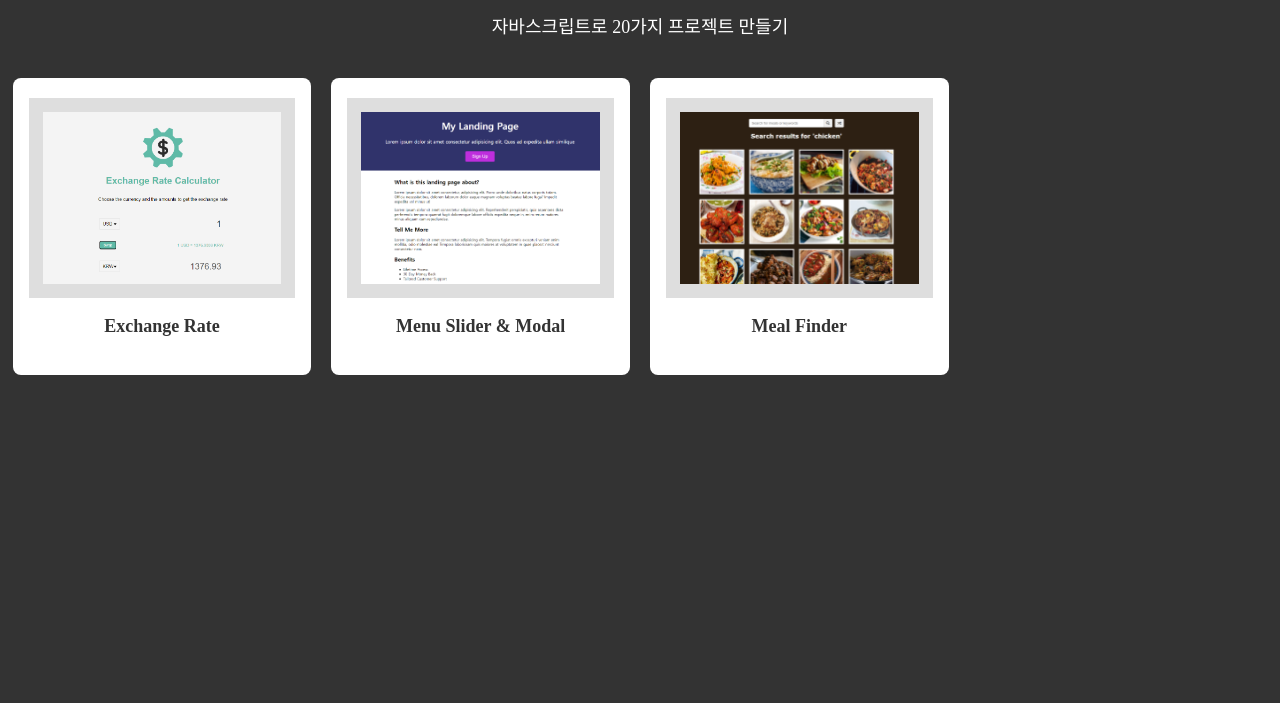
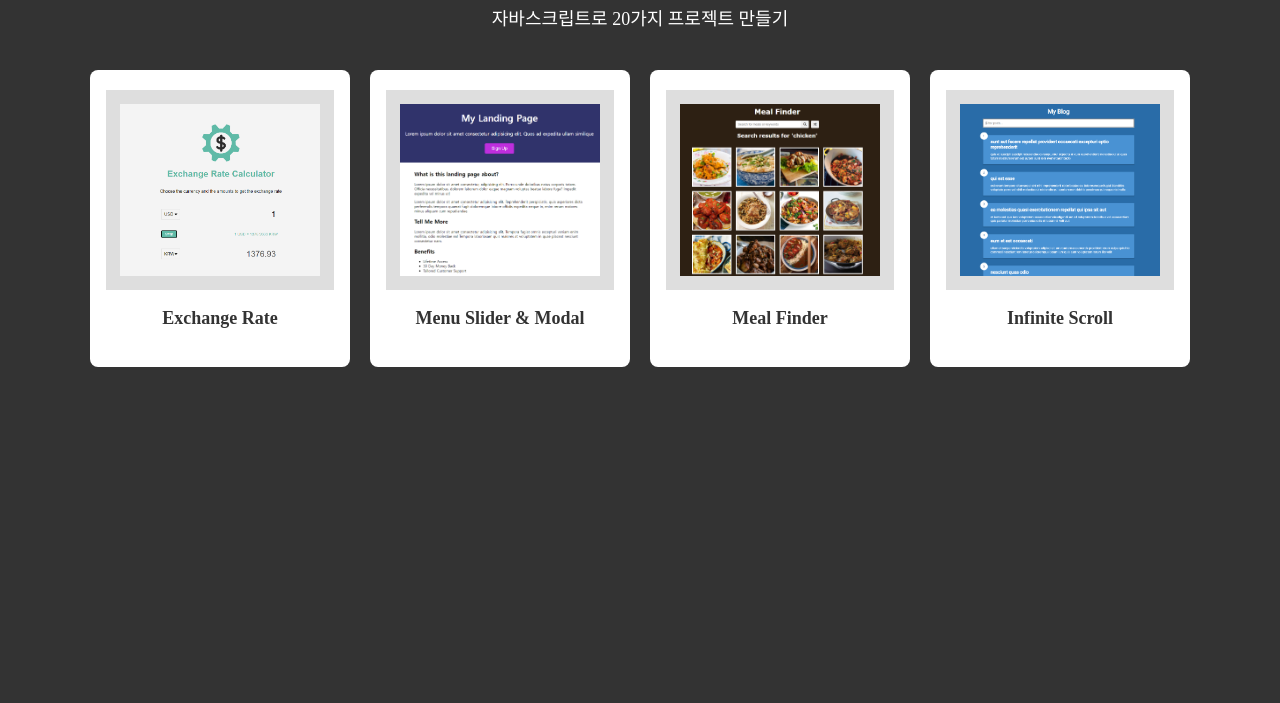
Before and after one commit to soyeon102/javascript20, a plain HTML site: page index.html in a window 1280 px wide. Shown: the part 97-800 px from the top of the page. Drawn offline with Linux system fonts and the light colour scheme.

Commit message:
infinite-scroll 프로젝트 추가

```diff
--- a/index.html
+++ b/index.html
@@ -7,6 +7,9 @@
     <title>JavaScript 20</title>
     <style>
       body {
+        max-width: 1100px;
+        margin: 0 auto;
+        padding: 0 20px;
         display: flex;
         justify-content: center;
         background: #333;
@@ -121,6 +124,14 @@
             <p>Meal Finder</p>
           </a>
         </li>
+        <li>
+          <a href="infinite-scroll/index.html">
+            <div class="img-container">
+              <img src="imgs/infinite-scroll.PNG" alt="exchange-rate" />
+            </div>
+            <p>Infinite Scroll</p>
+          </a>
+        </li>
       </ul>
     </div>
   </body>
```
Also changed, not shown: imgs/infinite-scroll.PNG (added).
